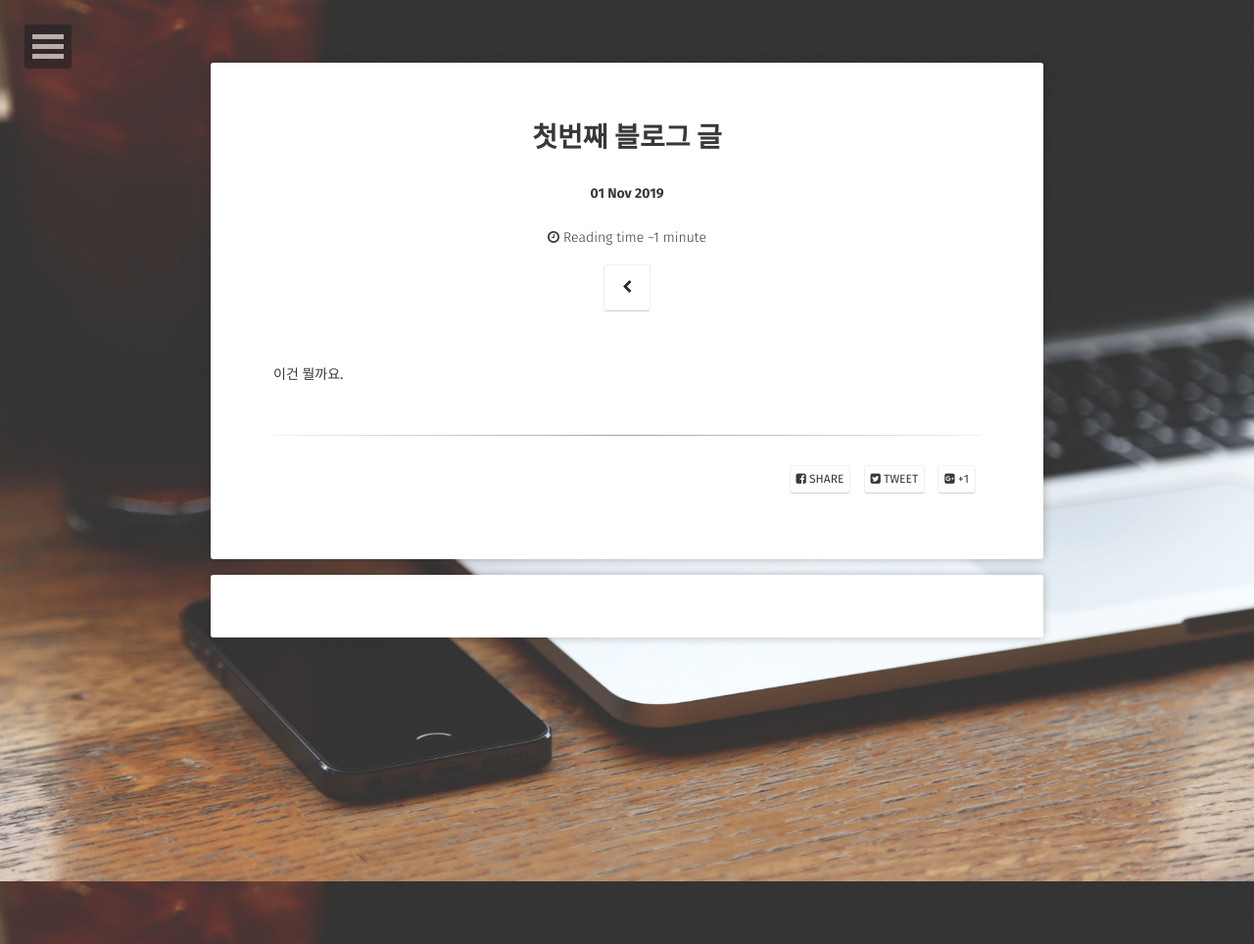
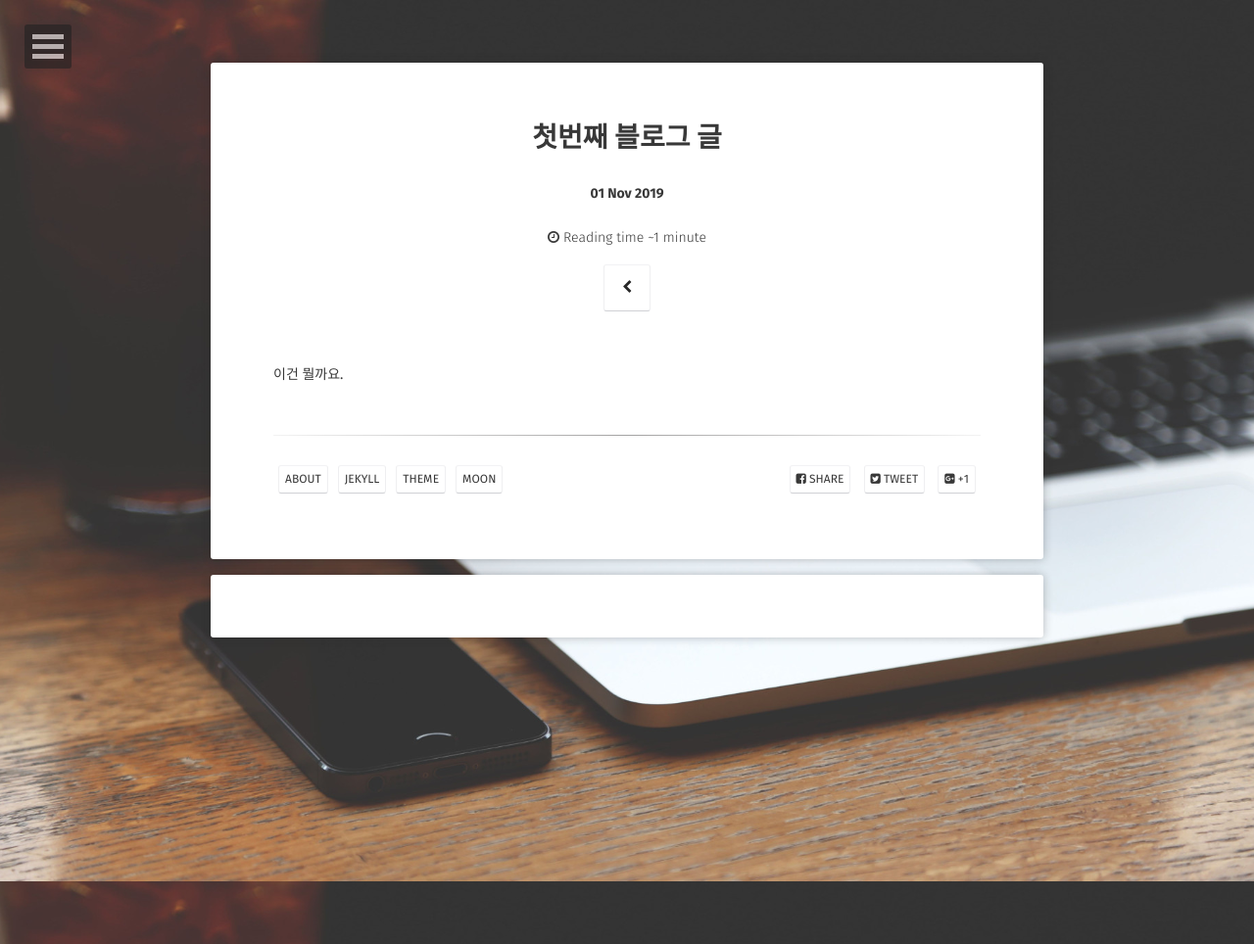
Before and after one commit to AndoneKwon/AndoneKwon.github.io, a Jekyll site: the page built from _posts/2019-11-02-test.md, in a window 1280 px wide. Shown: the whole page at 98% size. Built offline with Jekyll 4.4.1, drawn with Linux system fonts in a browser that asks for light colours; some web fonts are replaced; comment, search, counter and statistics services are not loaded.

Commit message:
Update 2019-11-02-test.md

```diff
--- a/_posts/2019-11-02-test.md
+++ b/_posts/2019-11-02-test.md
@@ -5,5 +5,6 @@ date: 2019-11-01
 excerpt: "첫글"
 music: true
 comments: true
+tags: [about, Jekyll, theme, moon]
 ---
 이건 뭘까요.
```
